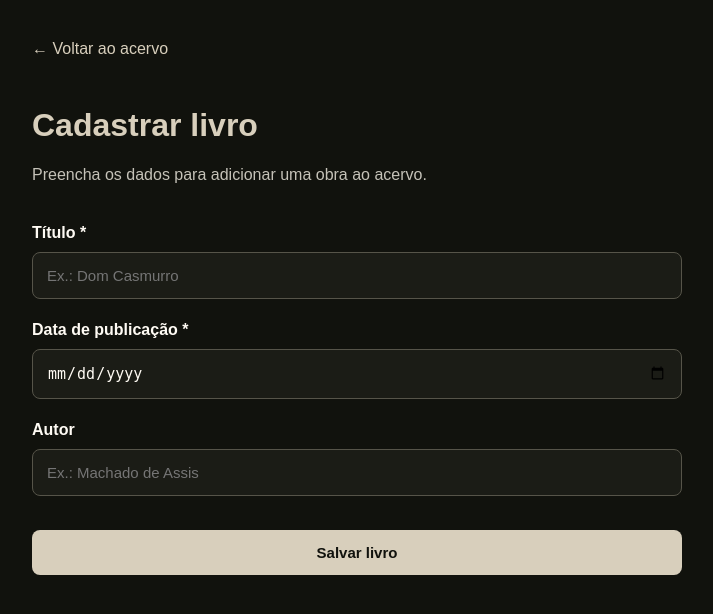
After one commit to guilhermegsd56-ui/Sistema-web-para-gerenciamento-de-livros-autores-alunos-e-empr-stimos., a Flask app: page /livros/cadastrar in a window 1280 px wide. The commit adds this page. Shown: the top 614 px of the page, without its empty margins (283-996 px from the left). Run offline with Flask 3, Linux system fonts and the light colour scheme.

Commit message:
feat: implementa cadastro e pesquisa de livros

```diff
--- a/app.py
+++ b/app.py
@@ -1,8 +1,24 @@
 
-from flask import Flask, render_template, request
+from flask import (
+    Flask,
+    render_template,
+    request,
+    redirect,
+    url_for,
+    flash
+)
 from database import conectar
 
+import os
+import secrets
+
 app = Flask(__name__)
+
+# Configure SECRET_KEY como variável de ambiente em produção.
+app.secret_key = os.environ.get(
+    "SECRET_KEY",
+    secrets.token_hex(32)
+)
 
 
 @app.route("/")
@@ -21,7 +37,6 @@ def listar_livros():
 
     try:
         cursor = conexao.cursor(dictionary=True)
-
         busca = request.args.get("busca", "").strip()
 
         if busca:
@@ -52,9 +67,95 @@ def listar_livros():
             busca=busca
         )
 
-    except Exception as erro:
-        app.logger.error("Erro ao consultar livros: %s", erro)
+    except Exception:
+        app.logger.exception("Erro ao consultar os livros.")
         return "Ocorreu um erro ao consultar os livros.", 500
+
+    finally:
+        if cursor is not None:
+            cursor.close()
+
+        conexao.close()
+
+
+@app.route("/livros/cadastrar", methods=["GET", "POST"])
+def cadastrar_livro():
+    if request.method == "GET":
+        return render_template("cadastrar_livro.html")
+
+    titulo = request.form.get("titulo", "").strip()
+    ano_publicacao = request.form.get(
+        "ano_publicacao", ""
+    ).strip()
+    autor = request.form.get("autor", "").strip()
+
+    if not titulo or not ano_publicacao:
+        flash(
+            "Preencha o título e a data de publicação.",
+            "erro"
+        )
+        return render_template(
+            "cadastrar_livro.html",
+            titulo=titulo,
+            ano_publicacao=ano_publicacao,
+            autor=autor
+        ), 400
+
+    if len(titulo) > 45 or len(autor) > 45:
+        flash(
+            "O título e o autor devem ter no máximo 45 caracteres.",
+            "erro"
+        )
+        return render_template(
+            "cadastrar_livro.html",
+            titulo=titulo,
+            ano_publicacao=ano_publicacao,
+            autor=autor
+        ), 400
+
+    conexao = conectar()
+
+    if conexao is None:
+        return "Não foi possível conectar ao banco de dados.", 500
+
+    cursor = None
+
+    try:
+        cursor = conexao.cursor()
+
+        cursor.execute(
+            """
+            INSERT INTO livros (TITULO, ANO_PUBLICACAO, AUTOR)
+            VALUES (%s, %s, %s)
+            """,
+            (
+                titulo,
+                ano_publicacao,
+                autor or None
+            )
+        )
+
+        conexao.commit()
+
+        flash("Livro cadastrado com sucesso!", "sucesso")
+        return redirect(url_for("listar_livros"))
+
+    except Exception:
+        conexao.rollback()
+        app.logger.exception("Erro ao cadastrar o livro.")
+
+        flash(
+            "Não foi possível cadastrar o livro. "
+            "Confira os dados e tente novamente.",
+            "erro"
+        )
+
+        return render_template(
+            "cadastrar_livro.html",
+            titulo=titulo,
+            ano_publicacao=ano_publicacao,
+            autor=autor
+        ), 400
 
     finally:
         if cursor is not None:
--- /dev/null
+++ b/templates/cadastrar_livro.html
@@ -0,0 +1,159 @@
+
+<!DOCTYPE html>
+<html lang="pt-BR">
+<head>
+    <meta charset="UTF-8">
+    <meta name="viewport" content="width=device-width, initial-scale=1.0">
+
+    <title>Cadastrar livro | Biblioteca Inteligente</title>
+
+    <style>
+        :root {
+            --fundo: #11120D;
+            --secundaria: #565449;
+            --detalhe: #D8CFBC;
+            --texto: #FFFBF4;
+        }
+
+        * {
+            box-sizing: border-box;
+        }
+
+        body {
+            margin: 0;
+            padding: 40px 20px;
+            background: var(--fundo);
+            color: var(--texto);
+            font-family: Arial, sans-serif;
+        }
+
+        main {
+            max-width: 650px;
+            margin: auto;
+        }
+
+        a {
+            color: var(--detalhe);
+            text-decoration: none;
+        }
+
+        .voltar {
+            display: inline-block;
+            margin-bottom: 28px;
+        }
+
+        h1 {
+            color: var(--detalhe);
+        }
+
+        .descricao {
+            color: #c5c2b8;
+            margin-bottom: 28px;
+        }
+
+        .mensagem {
+            padding: 12px;
+            border-radius: 8px;
+            background: #492626;
+            color: #ffdddd;
+        }
+
+        form {
+            display: flex;
+            flex-direction: column;
+            gap: 10px;
+        }
+
+        label {
+            margin-top: 12px;
+            font-weight: bold;
+        }
+
+        input {
+            width: 100%;
+            padding: 14px;
+            border: 1px solid var(--secundaria);
+            border-radius: 8px;
+            background: #1b1c16;
+            color: var(--texto);
+            font-size: 15px;
+        }
+
+        input:focus {
+            outline: 1px solid var(--detalhe);
+        }
+
+        button {
+            margin-top: 24px;
+            padding: 14px;
+            border: none;
+            border-radius: 8px;
+            background: var(--detalhe);
+            color: var(--fundo);
+            font-size: 15px;
+            font-weight: bold;
+            cursor: pointer;
+        }
+
+        button:hover {
+            opacity: 0.85;
+        }
+    </style>
+</head>
+
+<body>
+    <main>
+        <a class="voltar" href="{{ url_for('listar_livros') }}">
+            ← Voltar ao acervo
+        </a>
+
+        <h1>Cadastrar livro</h1>
+
+        <p class="descricao">
+            Preencha os dados para adicionar uma obra ao acervo.
+        </p>
+
+        {% with mensagens = get_flashed_messages(with_categories=true) %}
+            {% for categoria, mensagem in mensagens %}
+                <p class="mensagem">{{ mensagem }}</p>
+            {% endfor %}
+        {% endwith %}
+
+        <form method="POST"
+              action="{{ url_for('cadastrar_livro') }}">
+
+            <label for="titulo">Título *</label>
+            <input
+                type="text"
+                id="titulo"
+                name="titulo"
+                maxlength="45"
+                required
+                value="{{ titulo|default('') }}"
+                placeholder="Ex.: Dom Casmurro"
+            >
+
+            <label for="ano_publicacao">Data de publicação *</label>
+            <input
+                type="date"
+                id="ano_publicacao"
+                name="ano_publicacao"
+                required
+                value="{{ ano_publicacao|default('') }}"
+            >
+
+            <label for="autor">Autor</label>
+            <input
+                type="text"
+                id="autor"
+                name="autor"
+                maxlength="45"
+                value="{{ autor|default('') }}"
+                placeholder="Ex.: Machado de Assis"
+            >
+
+            <button type="submit">Salvar livro</button>
+        </form>
+    </main>
+</body>
+</html>
--- a/templates/index.html
+++ b/templates/index.html
@@ -47,7 +47,6 @@
         </div>
 
         <section class="atalhos" aria-label="Áreas da biblioteca">
-
             <a href="{{ url_for('listar_livros') }}" class="atalho">
                 <span class="numero">01</span>
                 <h3>Livros</h3>
@@ -75,7 +74,6 @@
                 <p>Acompanhe retiradas e devoluções.</p>
                 <span class="seta">↗</span>
             </a>
-
         </section>
     </main>
 
```
Also changed, not shown: templates/livros.html (+45 -14 lines).
